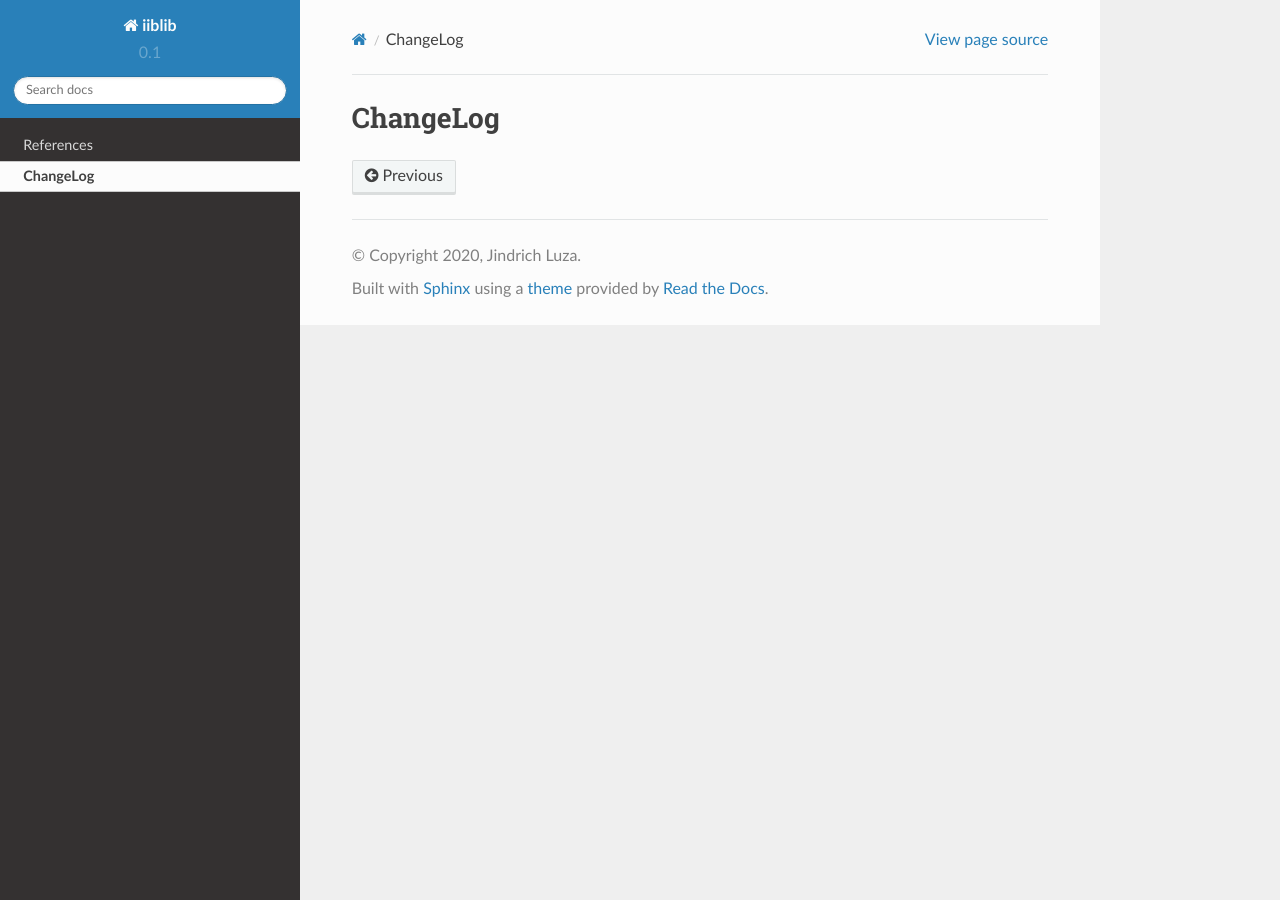
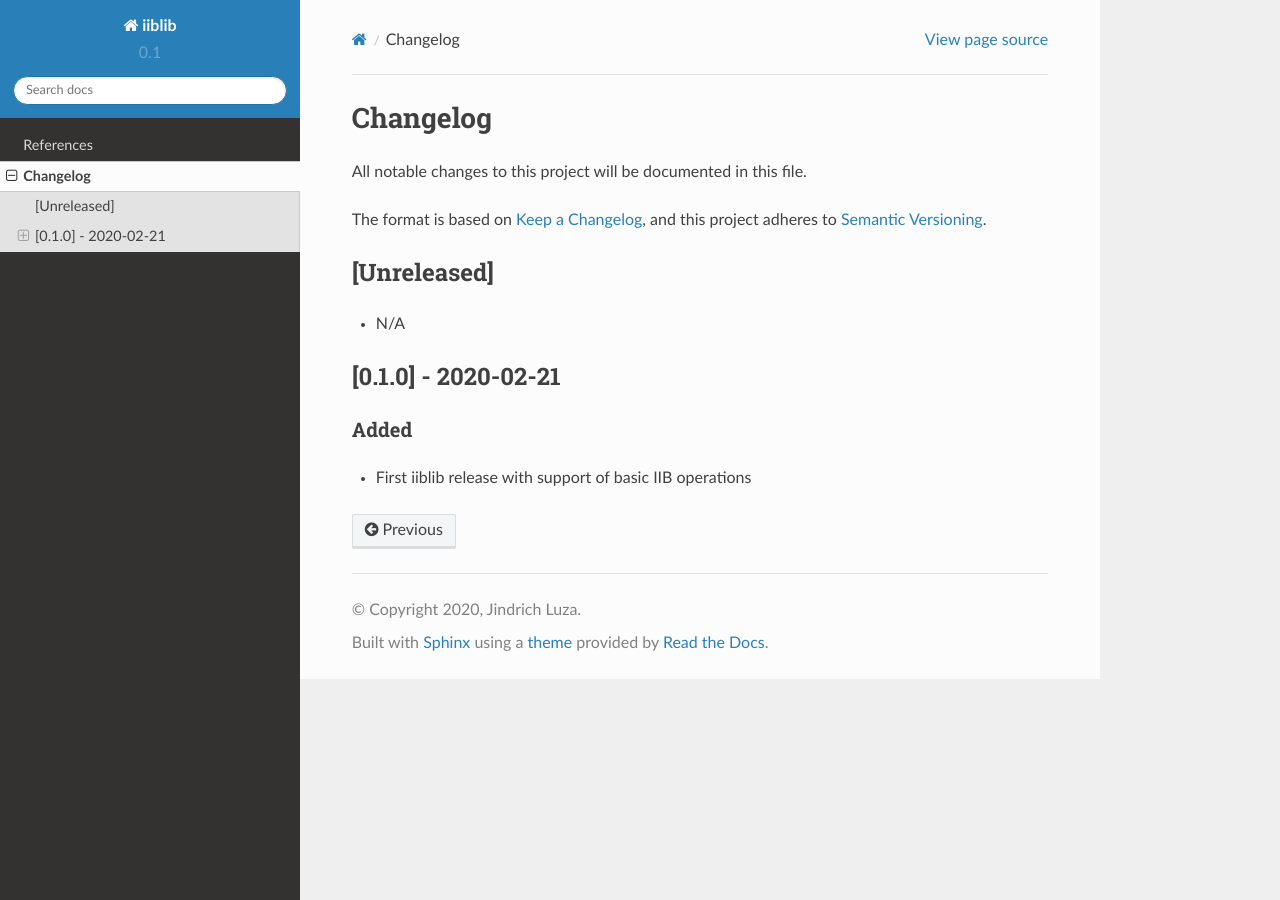
Before and after one commit to release-engineering/iiblib, a Sphinx documentation site: the page built from docs/source/CHANGELOG.md, in a window 1280 px wide. Built offline with Sphinx 7.4.7 and the Read the Docs theme 2.0.0, drawn with Linux system fonts in a browser that asks for light colours.

Commit message:
- Added mardown support for sphinx - Fixed changelog

```diff
--- /dev/null
+++ b/docs/source/CHANGELOG.md
@@ -0,0 +1,16 @@
+# Changelog
+
+All notable changes to this project will be documented in this file.
+
+The format is based on [Keep a Changelog](https://keepachangelog.com/en/1.0.0/),
+and this project adheres to [Semantic Versioning](https://semver.org/spec/v2.0.0.html).
+
+## [Unreleased]
+
+- N/A
+
+
+## [0.1.0] - 2020-02-21
+
+### Added
+- First iiblib release with support of basic IIB operations
--- a/docs/source/CHANGELOG.rst
+++ /dev/null
@@ -1,2 +0,0 @@
-ChangeLog
-=========
--- a/docs/source/conf.py
+++ b/docs/source/conf.py
@@ -152,6 +152,8 @@ texinfo_documents = [
     )
 ]
 
+source_parsers = {".md": "recommonmark.parser.CommonMarkParser"}
+source_suffix = [".rst", ".md"]
 
 # -- Extension configuration -------------------------------------------------
 
--- a/setup.py
+++ b/setup.py
@@ -50,7 +50,7 @@ classifiers = [
 
 
 long_description = read_content("README.rst") + read_content(
-    os.path.join("docs/source", "CHANGELOG.rst")
+    os.path.join("docs/source", "CHANGELOG.md")
 )
 
 INSTALL_REQUIRES = ["requests", "requests-gssapi", "gssapi", "six"]
```
Also changed, not shown: 2 other files.
